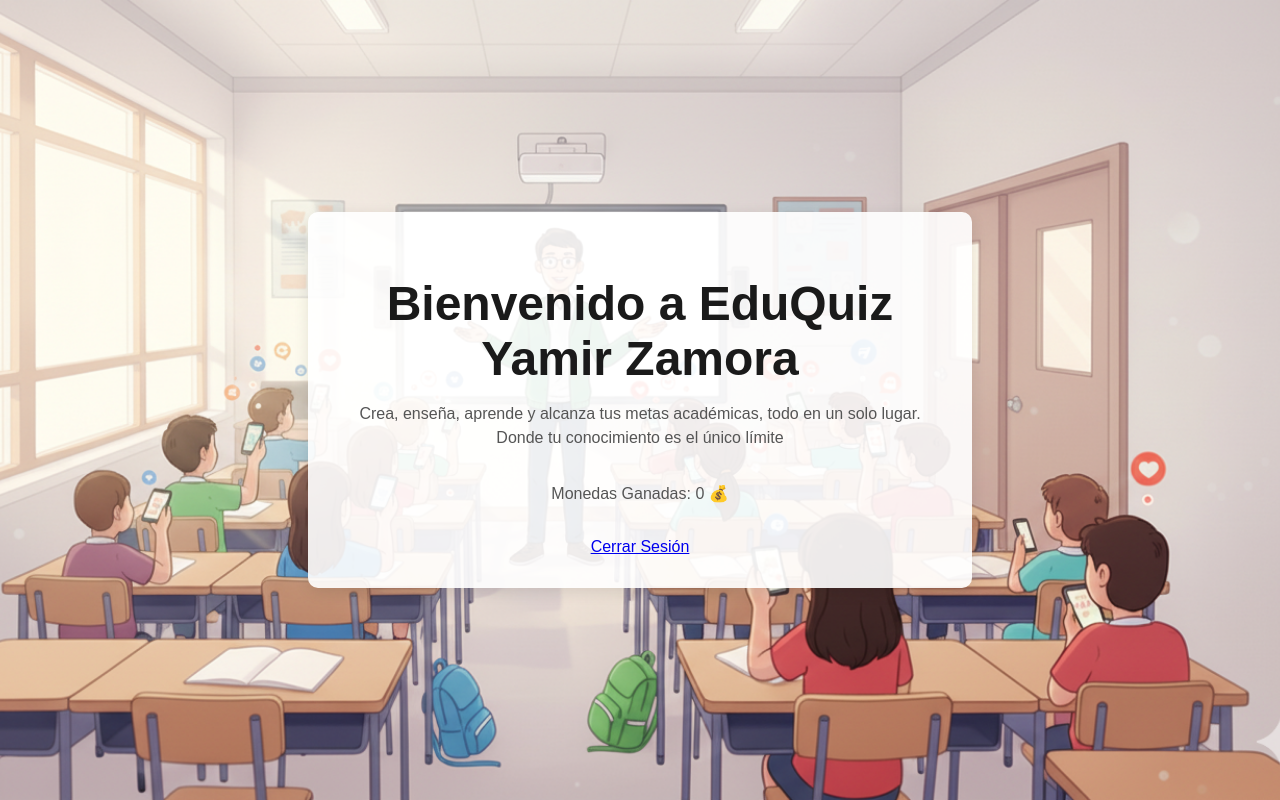
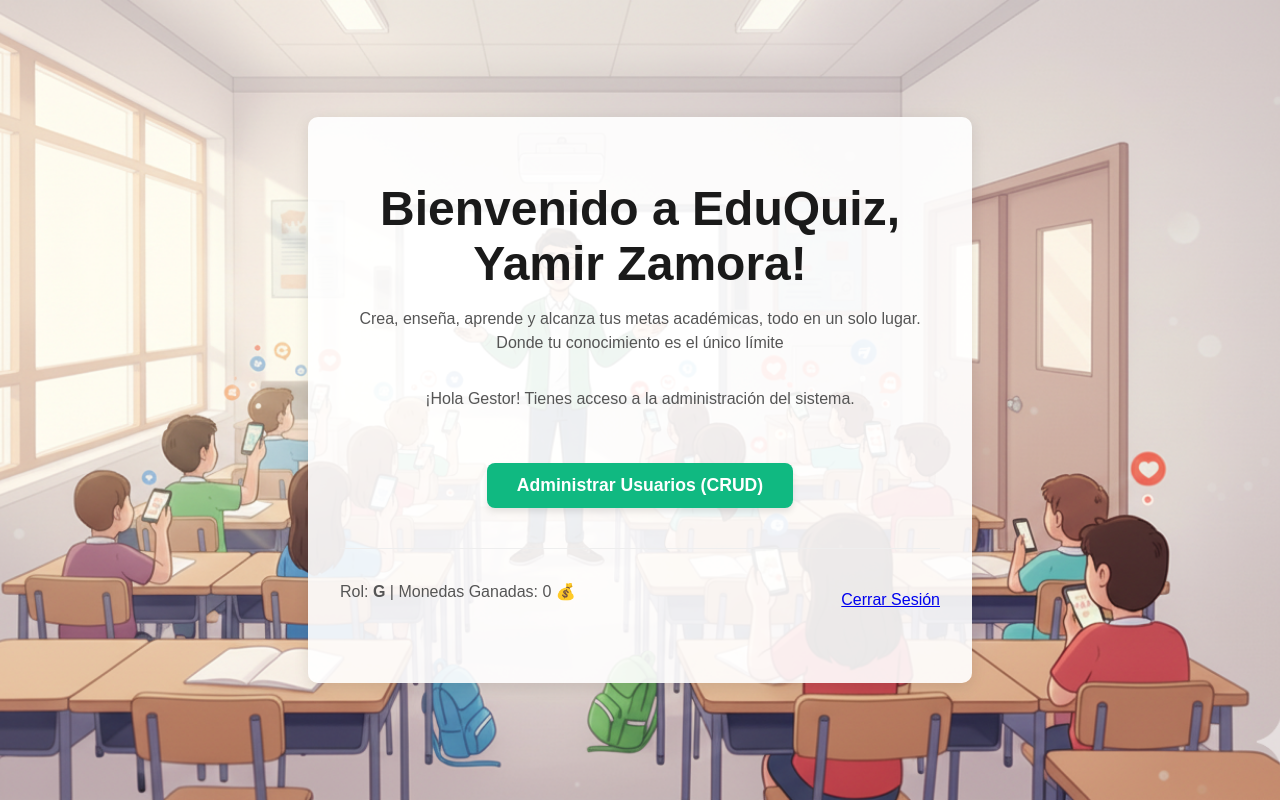
Before and after one commit to Jergacir/EduQuiz, a Flask app: page /home in a window 1280 px wide. Run offline with Flask 3, Linux system fonts and the light colour scheme; a user stored in the database is signed in; data comes from the database, SQL or seed files in the repository.

Commit message:
grandes cambios - crud solo al usuario tipo G

```diff
--- a/main.py
+++ b/main.py
@@ -1,7 +1,8 @@
 from flask import Flask, render_template, request, redirect, url_for, session, flash, jsonify
 import pymysql.cursors
 from functools import wraps
-from flask_bcrypt import Bcrypt # <-- Importar Bcrypt
+from flask_bcrypt import Bcrypt
+import sys
 
 # pip install Flask-Bcrypt
 # Si no quieres usar la extensión de Flask, puedes usar solo la librería bcrypt:
@@ -10,17 +11,17 @@ from flask_bcrypt import Bcrypt # <-- Importar Bcrypt
 app = Flask(__name__)
 app.secret_key = 'supersecreto123' # Importante para la autenticación
 #IMPORTANTE: cambiar el puerto porfavor
-bcrypt = Bcrypt(app) # <-- Inicializar Bcrypt con tu aplicación Flask
+bcrypt = Bcrypt(app) # Inicializar Bcrypt con tu aplicación Flask
 
 # port zamora: 3306
 def obtenerConexion():
     try:
         connection = pymysql.connect(host='localhost',
-                                    port=3306,
-                                    user='root',
-                                    password='',
-                                    database='bd_eduquiz',
-                                    cursorclass=pymysql.cursors.DictCursor)
+                                     port=3306,
+                                     user='root',
+                                     password='',
+                                     database='bd_eduquiz',
+                                     cursorclass=pymysql.cursors.DictCursor)
         return connection
     except Exception as e:
         print("Error al obtener la conexión: %s" % (repr(e)))
@@ -39,6 +40,31 @@ def login_required(f):
         return f(*args, **kwargs)
     return decorated_function
 
+# =========================================================
+# >>> CÓDIGO FALTANTE 1: DECORADOR PARA RESTRINGIR ACCESO <<<
+# =========================================================
+def gestor_required(f):
+    @wraps(f)
+    def decorated_function(*args, **kwargs):
+        # 1. Verificar si está logueado
+        if 'user_id' not in session:
+            flash("Debes iniciar sesión para acceder a esta página.", 'warning')
+            return redirect(url_for('frm_login'))
+
+        # 2. Obtener los datos del usuario (que ya contiene tipo_usuario gracias al context_processor)
+        # Usamos la misma función que inyecta los datos a las plantillas
+        user_data = inject_user_data().get('logged_in_user')
+
+        # 3. Verificar el tipo de usuario
+        if not user_data or user_data.get('tipo_usuario') != 'G':
+            flash("No tienes permiso para acceder a esta sección de administración.", 'error')
+            return redirect(url_for('frm_home')) # Redirige al home si no es gestor
+
+        return f(*args, **kwargs)
+    return decorated_function
+# =========================================================
+
+
 # CONTIENE LOS DATOS DEL USUARIO AUTENTICADO
 @app.context_processor
 def inject_user_data():
@@ -56,13 +82,16 @@ def inject_user_data():
         try:
             with conexion:
                 with conexion.cursor() as cursor:
-                    # Traemos los datos que necesitamos en el frontend
-                    sql = "SELECT nombre, cant_monedas FROM usuario WHERE usuario_id=%s"
+                    # =========================================================
+                    # >>> CÓDIGO FALTANTE 2: AGREGAR tipo_usuario a la consulta SQL <<<
+                    # =========================================================
+                    sql = "SELECT nombre, cant_monedas, tipo_usuario FROM usuario WHERE usuario_id=%s"
                     cursor.execute(sql, (user_id,))
                     user_data = cursor.fetchone()
 
             if user_data:
                 # Retornamos el diccionario que se inyectará en las plantillas
+                # Ahora incluye 'tipo_usuario'
                 return dict(logged_in_user=user_data)
             else:
                 # Limpiamos la sesión si el ID no es válido
@@ -98,6 +127,12 @@ def frm_registro():
 @login_required
 def frm_home():
     return render_template('home.html')
+
+# ESTA RUTA YA ESTABA DEFINIDA CORRECTAMENTE, APLICAMOS EL DECORADOR FALTANTE
+@app.route("/crud-usuarios")
+@gestor_required  # ¡Ahora se usa el decorador gestor_required!
+def crud_usuarios():
+    return render_template('crudUsuario.html')
 
 @app.route("/logout")
 def logout():
@@ -135,19 +170,27 @@ def procesarregistro():
         flash("Las contraseñas no coinciden.", 'error')
         return redirect(url_for('frm_registro'))
 
-    # Ajustar dominio de correo según tipo
-    if tipo == "Docente" and not email.endswith('@usat.edu.pe'):
-        email = f"{email}@usat.edu.pe"
-    elif tipo == "Alumno" and not email.endswith('@usat.pe'):
-        email = f"{dni}@usat.pe"
+    # Ajustar dominio de correo y definir tipo_usuario para la DB
+    tipo_usuario = None
+    if tipo == "Docente":
+        if not email.endswith('@usat.edu.pe'):
+             email = f"{email}@usat.edu.pe"
+        tipo_usuario = 'P'
+    elif tipo == "Alumno":
+        if not email.endswith('@usat.pe'):
+             email = f"{dni}@usat.pe"
+        tipo_usuario = 'A'
+    else:
+        flash("Tipo de usuario inválido.", 'error')
+        return redirect(url_for('frm_registro'))
 
-    # --- INICIO CAMBIO BCrypt ---
-    # 1. Cifrar la contraseña ANTES de guardarla
+    # Cifrar la contraseña
     hashed_password_bytes = bcrypt.generate_password_hash(contrasena_plana)
+    contrasena_cifrada = hashed_password_bytes.decode('utf-8')
 
-    # 2. Decodificar a string para guardarlo en la base de datos (VARCHAR)
-    contrasena_cifrada = hashed_password_bytes.decode('utf-8')
-    # --- FIN CAMBIO BCrypt ---
+    # Generar username y nombre a partir del correo
+    username = email.split('@')[0]
+    nombre = username.replace('_', ' ').title()
 
     # Intentar conexión
     conexion = obtenerConexion()
@@ -158,9 +201,8 @@ def procesarregistro():
     try:
         with conexion:
             with conexion.cursor() as cursor:
-                # Validar si ya existe usuario con mismo correo, username o dni
+                # Validar si ya existe usuario con mismo correo o dni
                 sql_check = "SELECT usuario_id FROM usuario WHERE correo=%s OR dni=%s"
-                username = email.split('@')[0]
                 cursor.execute(sql_check, (email, dni))
                 existe = cursor.fetchone()
                 if existe:
@@ -171,10 +213,8 @@ def procesarregistro():
                 sql = """INSERT INTO usuario
                              (username, nombre, contrasena, correo, dni, tipo_usuario, cant_monedas)
                              VALUES (%s, %s, %s, %s, %s, %s, %s)"""
-                nombre = username.replace('_', ' ').title()
-                tipo_usuario = 'A' if tipo == 'Alumno' else 'P'
 
-                # 3. Usar la contraseña CIFRADA en la inserción
+                # Usar la contraseña CIFRADA en la inserción
                 cursor.execute(sql, (username, nombre, contrasena_cifrada, email, dni, tipo_usuario, 0))
                 conexion.commit()
 
@@ -267,14 +307,16 @@ def procesarlogin():
     try:
         with conexion:
             with conexion.cursor() as cursor:
-                # 1. CAMBIO CLAVE: Solo buscamos por correo y traemos la contraseña cifrada
-                sql = "SELECT `usuario_id`, `contrasena` AS hashed_password FROM `usuario` WHERE `correo`=%s"
+                # 1. CAMBIO CLAVE: Solo buscamos por correo y traemos la contraseña cifrada y el tipo_usuario
+                # Es crucial traer el tipo_usuario aquí si no queremos depender del context_processor
+                # Pero para simplicidad, con el user_id ya basta, pues el context_processor lo traerá.
+                sql = "SELECT `usuario_id`, `contrasena` FROM `usuario` WHERE `correo`=%s"
                 cursor.execute(sql, (correo,))
-                result = cursor.fetchone() # Trae el usuario si existe
+                result = cursor.fetchone()
 
             # Verificación
             if result:
-                hashed_password = result['hashed_password']
+                hashed_password = result['contrasena']
 
                 # 2. Usar check_password_hash para comparar la plana (usuario) con la cifrada (DB)
                 if bcrypt.check_password_hash(hashed_password, contrasena_plana):
--- a/templates/home.html
+++ b/templates/home.html
@@ -3,16 +3,89 @@
 <head>
     <meta charset="UTF-8">
     <meta name="viewport" content="width=device-width, initial-scale=1.0">
-    <title>Bienvenido </title>
+    <title>Bienvenido - EduQuiz</title>
 
     <link rel="stylesheet" href="../static/css/home.css">
+
+    <!--
+    IMPORTANTE: Estas clases se han añadido aquí temporalmente (alert, btn-gestor).
+    Para un mejor control de estilos, se recomienda moverlas a tu archivo home.css.
+    -->
+    <style>
+        /* Estilos básicos para el botón de Gestor y mensajes Flash */
+        .btn-gestor {
+            display: inline-block;
+            padding: 12px 30px;
+            background-color: #10b981; /* Verde esmeralda para acción de administrador */
+            color: white;
+            text-decoration: none;
+            border-radius: 8px;
+            font-weight: bold;
+            font-size: 1.1em;
+            transition: background-color 0.3s, transform 0.1s;
+            box-shadow: 0 4px 6px rgba(0, 0, 0, 0.1);
+            margin-top: 20px;
+            margin-bottom: 20px;
+        }
+        .btn-gestor:hover {
+            background-color: #059669;
+            transform: translateY(-2px);
+        }
+        .alert {
+            padding: 15px;
+            margin-bottom: 20px;
+            border-radius: 5px;
+            text-align: left;
+            font-weight: 500;
+        }
+        .alert.success { background-color: #d1fae5; color: #065f46; border: 1px solid #34d399; }
+        .alert.error { background-color: #fee2e2; color: #991b1b; border: 1px solid #f87171; }
+        .alert.warning { background-color: #fffbeb; color: #92400e; border: 1px solid #fcd34d; }
+        .user_info {
+            display: flex; /* Para poner Monedas y Cerrar Sesión en línea */
+            justify-content: space-between;
+            align-items: center;
+            padding: 15px 0;
+            border-top: 1px solid #eee;
+            margin-top: 20px;
+        }
+    </style>
 </head>
 <body>
     <div class="container">
-        <h1>Bienvenido a EduQuiz {{ logged_in_user.nombre }}</h1>
+        <!-- MOSTRAR MENSAJES FLASH (Solo Error y Warning) -->
+        <!-- Eliminamos los mensajes de éxito (success) en el Home para mayor limpieza visual -->
+        {% with messages = get_flashed_messages(with_categories=true) %}
+            {% if messages %}
+                <div class="flashes">
+                    {% for category, message in messages %}
+                        {% if category != 'success' %}
+                            <div class="alert {{ category }}">{{ message }}</div>
+                        {% endif %}
+                    {% endfor %}
+                </div>
+            {% endif %}
+        {% endwith %}
+
+        <h1>Bienvenido a EduQuiz, {{ logged_in_user.nombre }}!</h1>
         <p>Crea, enseña, aprende y alcanza tus metas académicas, todo en un solo lugar. Donde tu conocimiento es el único límite</p>
+
+        <!-- LÓGICA CLAVE: MOSTRAR BOTÓN SOLO SI ES GESTOR ('G') -->
+        {% if logged_in_user.tipo_usuario == 'G' %}
+        <div class="gestor-area">
+            <p>¡Hola Gestor! Tienes acceso a la administración del sistema.</p>
+            <a href="{{ url_for('crud_usuarios') }}" class="btn-gestor">
+                Administrar Usuarios (CRUD)
+            </a>
+        </div>
+        {% endif %}
+
+        <!-- INFO DE USUARIO Y LOGOUT -->
         <div class="user_info">
-            <p>Monedas Ganadas: {{ logged_in_user.cant_monedas }} 💰</p>
+            <p>
+                Rol: <strong>{{ logged_in_user.tipo_usuario }}</strong> |
+                Monedas Ganadas: {{ logged_in_user.cant_monedas }} 💰
+            </p>
             <a href="{{ url_for('logout') }}" class="btn-logout">Cerrar Sesión</a>
         </div>
     </div>
```
